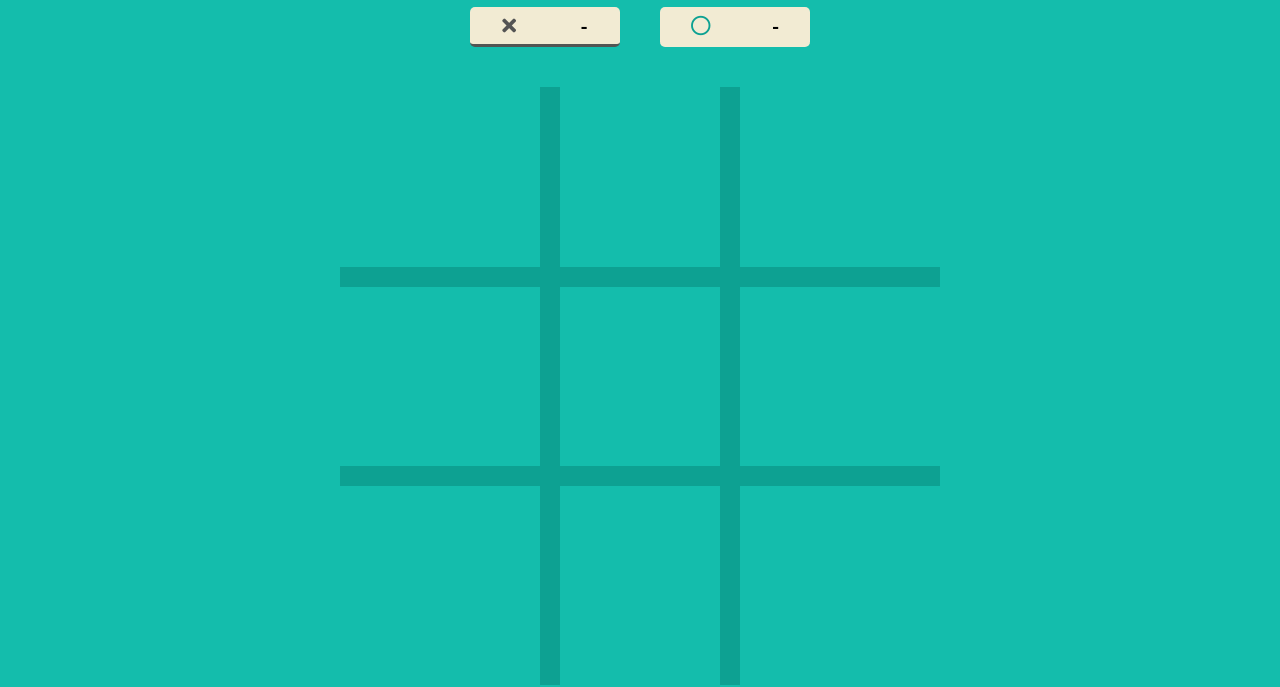
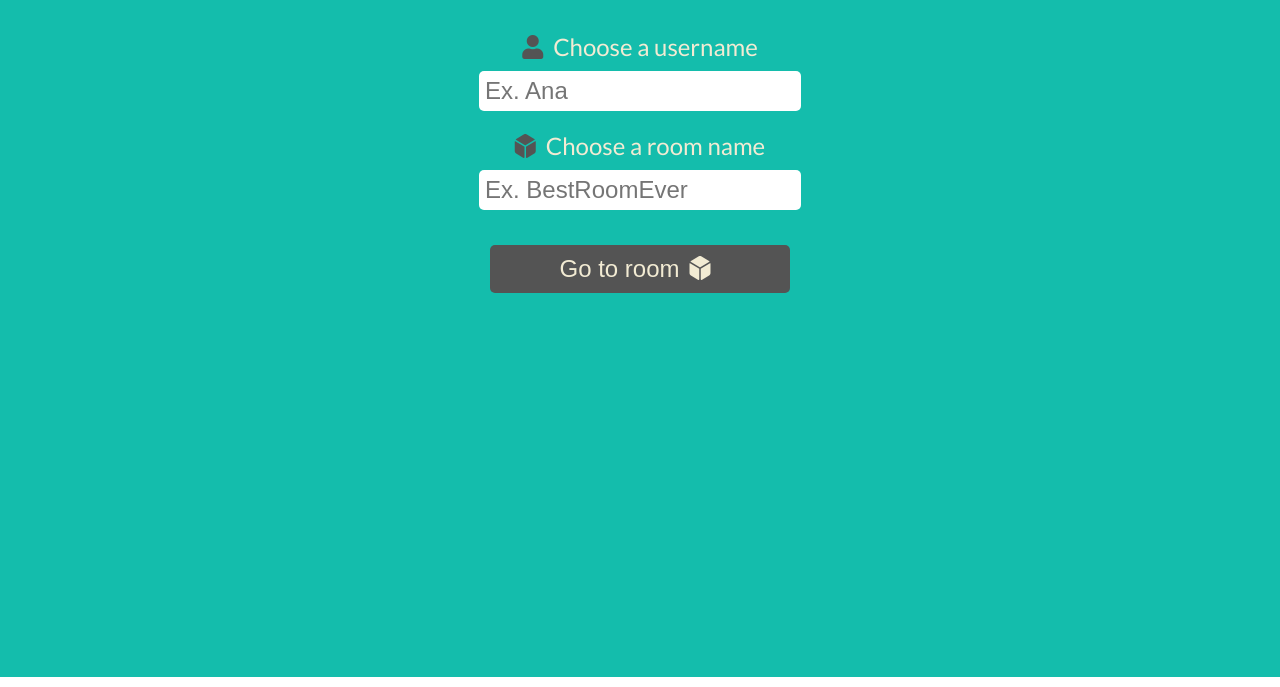
Before and after one commit to JonhShadow/TicTacToe-WebSockets, a plain HTML site: page index.html in a window 1280 px wide. Shown: the part 123-810 px from the top of the page. Drawn offline with Linux system fonts and the light colour scheme.

Commit message:
create room page

```diff
--- a/index.html
+++ b/index.html
@@ -6,6 +6,7 @@
     <meta name="viewport" content="width=device-width, initial-scale=1.0" />
     <title>CrissCorss</title>
     <link rel="stylesheet" href="./style.css" />
+    <link rel="stylesheet" href="./loading-icon.css" />
     <link rel="preconnect" href="https://fonts.googleapis.com" />
     <link rel="preconnect" href="https://fonts.gstatic.com" crossorigin />
     <link
@@ -54,7 +55,30 @@
         }
       </style>
     </svg>
-    <div class="player">
+    <div class="roomCreation">
+      <form>
+      <div class="userNameInput">
+        <label for="userInput"
+          ><i class="fas fa-user"></i>Choose a username</label
+        >
+        <input type="text" id="userInput" title="Choose a user name" placeholder="Ex. Ana" autocomplete="off" required />
+      </div>
+      <div class="roomNameInput">
+        <label for="roomInput"
+          ><i class="fas fa-dice-d6"></i>Choose a room name</label
+        >
+        <input type="text" id="roomInput" title="Choose a room name to create or to connect" placeholder="Ex. BestRoomEver" autocomplete="off" required />
+      </div>
+      <div class="roomCreationBtn">
+        <button type="submit">Go to room<i class="fas fa-dice-d6"></i> <img src="./Pulse-1s-200px.svg" alt=""></button>
+          <!--<div class="spinner"></div>-->
+          <!--<i class="fas fa-dice-d6"></i>-->
+      </div>
+      <div class="log">
+      </div>
+    </div>
+  </form>
+    <div class="player visibility">
       <div class="turn Xtime">
         <i class="fas fa-times"></i>
         <p class="counter">-</p>
@@ -64,7 +88,7 @@
         <p class="counter">-</p>
       </div>
     </div>
-    <div class="game">
+    <div class="game visibility">
       <ul class="row1">
         <li class="col1"></li>
         <li class="col2"></li>
@@ -102,5 +126,6 @@
       </div>
     </section>
     <script type="text/javascript" src="./game.js"></script>
+    <script type="text/javascript" src="./client.js"></script>
   </body>
 </html>
--- a/style.css
+++ b/style.css
@@ -19,6 +19,7 @@ body {
   color: var(--Ccolor);
   font-family: "Lato", sans-serif;
   min-height: 100vh;
+  margin: 0;
 }
 
 .line {
@@ -116,9 +117,6 @@ nav h1 {
   color: var(--Ccolor);
 }
 
-.visibility {
-  display: none;
-}
 .finish {
   transition: all 3 ease;
 }
@@ -224,6 +222,85 @@ nav h1 {
   font-weight: bold;
 }
 
+.visibility {
+  display: none;
+}
+
+.roomCreation {
+  border-radius: 0.5rem;
+  padding: 2rem;
+}
+
+.roomCreation div {
+  display: flex;
+  flex-direction: column;
+  justify-content: center;
+  align-items: center;
+  margin: 1rem;
+}
+
+.roomCreation div label,
+.roomCreation div input,
+.roomCreation div button {
+  font-size: 2.4rem;
+  margin: 0.5rem;
+}
+
+.roomCreation div i {
+  color: var(--Xcolor);
+  margin-right: 1rem;
+}
+
+.roomCreation div button,
+.roomCreation div input {
+  padding: 0.6rem;
+  border: none;
+  border-radius: 0.5rem;
+  outline: none;
+  transition: box-shadow 0.6s ease;
+  color: var(--Xcolor);
+}
+.roomCreation div input:hover,
+.roomCreation div input:focus {
+  box-shadow: 0px -0.34rem 0px var(--Xcolor) inset;
+}
+
+.roomCreation div button {
+  margin-top: 2rem;
+  padding: 1rem;
+  width: 30rem;
+  cursor: pointer;
+  background-color: var(--Xcolor);
+  color: var(--Ccolor);
+}
+.roomCreation div button i {
+  color: var(--Ccolor);
+  margin-left: 1rem;
+}
+
+.roomCreation div button:hover {
+  box-shadow: 0px -0.34rem 0px var(--Ccolor) inset;
+}
+.roomCreation div button[disabled]:hover {
+  box-shadow: none;
+}
+.roomCreationBtn button {
+  text-align: center;
+  align-self: center;
+  justify-content: center;
+}
+.roomCreationBtn button img {
+  margin: 0;
+  padding: 0;
+  width: 3rem;
+  float: right;
+  opacity: 0;
+}
+
+.log p {
+  font-size: 2rem;
+  margin: 0.5rem;
+}
 @media only screen and (max-width: 1600px) {
   .end-game .restart {
     left: 40rem;
```
